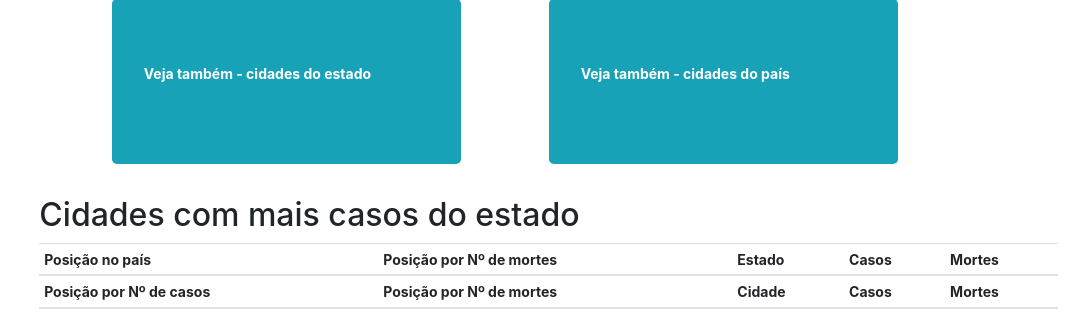
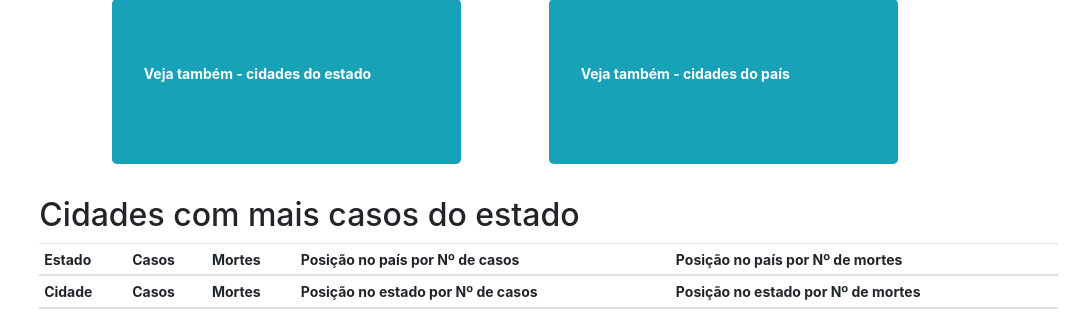
Before and after one commit to savionasc/exibicao-dados-covid19-php, a PHP site: page / in a window 1280 px wide. Shown: the part 912-1237 px from the top of the page, without its empty margins (198-1280 px from the left). Run offline with PHP 8.4, Linux system fonts and the light colour scheme; data that the repository does not hold is empty; a stand-in replaces the project's code that opens the database connection; some libraries are stand-ins or nearby versions.

Commit message:
Atualização na lista de informações
#release

```diff
--- a/Release/index.php
+++ b/Release/index.php
@@ -208,11 +208,11 @@
             <table class="table table-striped table-sm">
               <thead>
                 <tr>
-                  <th>Posição no país</th>
-                  <th>Posição por Nº de mortes</th>
                   <th>Estado</th>
                   <th>Casos</th>
                   <th>Mortes</th>
+                  <th>Posição no país por Nº de casos</th>
+                  <th>Posição no país por Nº de mortes</th>
                 </tr>
               </thead>
               <tbody>
@@ -233,21 +233,21 @@
                     $last_available_deaths = $dados['last_available_deaths'];
                 ?>
                 <tr>
-                  <td><?php echo $posicao; ?>º</td>
-                  <td><?php echo $posicao_mortes; ?>º</td>
                   <td><?php echo $city; ?></td>
                   <td><?php echo $last_available_confirmed; ?></td>
                   <td><?php echo $last_available_deaths; ?></td>
+                  <td><?php echo $posicao; ?>º</td>
+                  <td><?php echo $posicao_mortes; ?>º</td>
                 </tr>
                 <?php } }?>
               </tbody>
               <thead>
                 <tr>
-                  <th>Posição por Nº de casos</th>
-                  <th>Posição por Nº de mortes</th>
                   <th>Cidade</th>
                   <th>Casos</th>
                   <th>Mortes</th>
+                  <th>Posição no estado por Nº de casos</th>
+                  <th>Posição no estado por Nº de mortes</th>
                 </tr>
               </thead>
               <tbody>
@@ -268,11 +268,11 @@
                         $last_available_deaths = $dados['last_available_deaths'];
                 ?>
                 <tr>
-                  <td><?php echo $posicao?>º</td>
-                  <td><?php echo $posicao_mortes?>º</td>
                   <td><b><?php echo $city ?></b></td>
                   <td><?php echo $last_available_confirmed?></td>
                   <td><?php echo $last_available_deaths?></td>
+                  <td><?php echo $posicao?>º</td>
+                  <td><?php echo $posicao_mortes?>º</td>
                 </tr>
 
                 <?php } $ct++; } ?>
```
